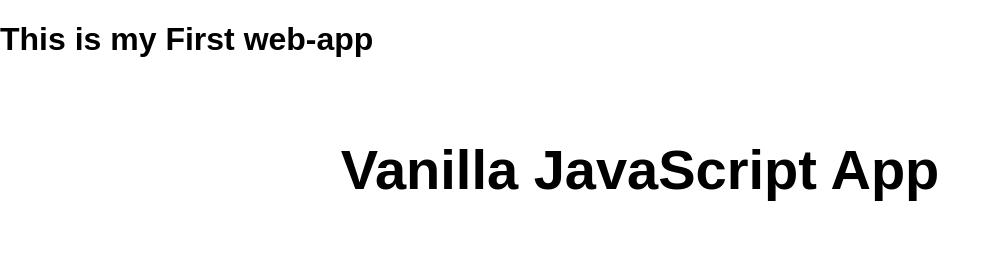
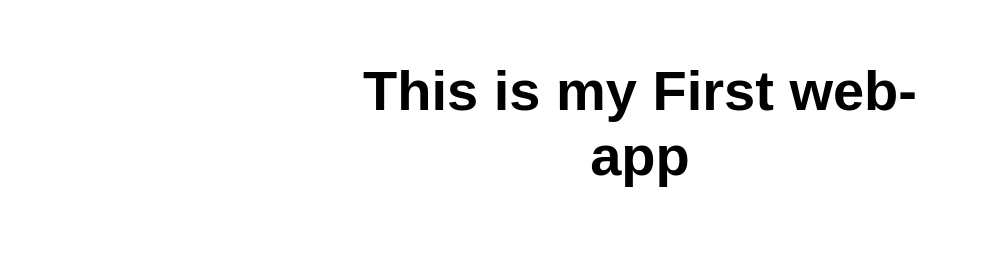
Before and after one commit to Aashrita218/First-static-web-app, a website: page src/index.html in a window 1280 px wide. Shown: the whole page, without its empty margins (0-1000 px from the left). Drawn offline with Linux system fonts and the light colour scheme.

Commit message:
Update index.html

```diff
--- a/src/index.html
+++ b/src/index.html
@@ -6,12 +6,11 @@
   <meta name="viewport" content="width=device-width, initial-scale=1.0">
   <link rel="stylesheet" href="styles.css">
   <title>Hello,this is C Aashrita Reddy</title>
-  <h1>This is my First web-app</h1>
 </head>
 
 <body>
   <main>
-    <h1>Vanilla JavaScript App</h1>
+    <h1>This is my First web-app</h1>
   </main>
 </body>
 
```
